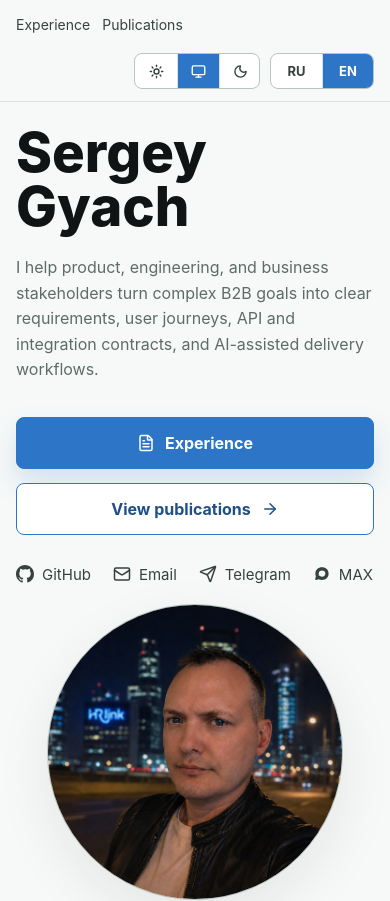
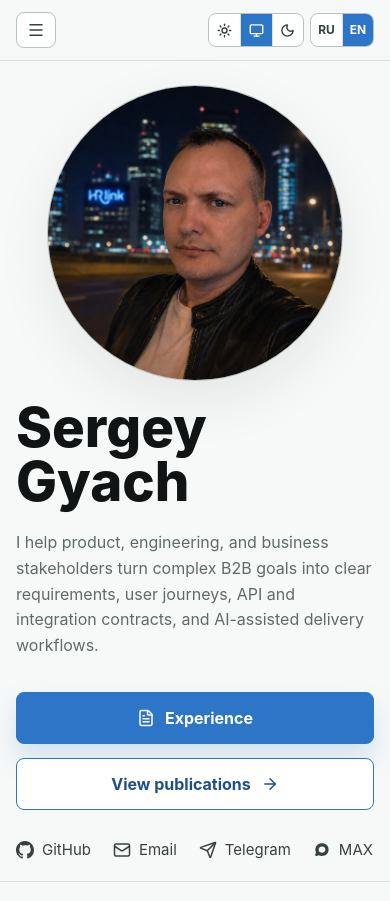
Before and after one commit to gyach/sergey.gyach.ru, a Next.js app: page / in a window 390 px wide. Shown: the top 901 px of the page. Built offline with nearby package versions, Linux system fonts and the light colour scheme.

Commit message:
Add mobile navigation menu

```diff
--- a/src/app/globals.css
+++ b/src/app/globals.css
@@ -110,6 +110,7 @@ a {
 }
 
 .header-inner {
+  position: relative;
   display: flex;
   min-height: 64px;
   align-items: center;
@@ -172,6 +173,63 @@ a {
 .nav-links a:focus-visible::after {
   opacity: 1;
   transform: scaleX(1);
+}
+
+.mobile-nav {
+  display: none;
+}
+
+.mobile-nav summary {
+  display: grid;
+  width: 40px;
+  min-width: 40px;
+  height: 36px;
+  place-items: center;
+  border: 1px solid var(--line-strong);
+  border-radius: 8px;
+  background: var(--surface);
+  color: var(--muted-strong);
+  cursor: pointer;
+  list-style: none;
+}
+
+.mobile-nav summary::-webkit-details-marker {
+  display: none;
+}
+
+.mobile-nav summary:hover,
+.mobile-nav summary:focus-visible {
+  color: var(--accent-strong);
+}
+
+.mobile-nav-panel {
+  position: absolute;
+  top: calc(100% + 8px);
+  left: 0;
+  z-index: 30;
+  display: grid;
+  min-width: 190px;
+  gap: 4px;
+  border: 1px solid var(--line);
+  border-radius: 8px;
+  background: var(--surface);
+  padding: 8px;
+  box-shadow: var(--shadow);
+}
+
+.mobile-nav-panel a {
+  border-radius: 6px;
+  color: var(--muted-strong);
+  padding: 10px 12px;
+  font-size: 14px;
+  font-weight: 680;
+  line-height: 1.2;
+}
+
+.mobile-nav-panel a:hover,
+.mobile-nav-panel a:focus-visible {
+  background: var(--accent-soft);
+  color: var(--accent-strong);
 }
 
 .language-switcher,
@@ -639,26 +697,30 @@ a {
   }
 
   .header-inner {
-    min-height: 70px;
-    align-items: flex-start;
-    flex-direction: column;
-    justify-content: center;
-    gap: 10px;
-    padding: 12px 0;
+    min-height: 60px;
+    align-items: center;
+    flex-direction: row;
+    justify-content: space-between;
+    gap: 12px;
+    padding: 10px 0;
   }
 
   .header-actions {
+    display: grid;
     width: 100%;
+    grid-template-columns: 40px max-content;
     align-items: center;
-    flex-direction: row;
-    flex-wrap: wrap;
     justify-content: space-between;
-    gap: 12px;
+    gap: 10px;
   }
 
   .preference-controls {
-    flex: 1 1 220px;
-    flex-wrap: wrap;
+    display: grid;
+    width: 166px;
+    min-width: 0;
+    grid-template-columns: 96px 64px;
+    flex-wrap: nowrap;
+    gap: 6px;
     justify-content: flex-end;
   }
 
@@ -667,34 +729,44 @@ a {
     font-size: 20px;
   }
 
-  .nav-links {
-    width: auto;
-    flex: 1 0 auto;
-    justify-content: flex-start;
-    gap: 12px;
-    font-size: 14px;
+  .desktop-nav {
+    display: none;
   }
 
-  .nav-links a {
-    padding: 4px 0 8px;
+  .mobile-nav {
+    display: block;
+    flex: 0 0 auto;
+    position: relative;
+  }
+
+  .language-option,
+  .theme-option {
+    min-width: 0;
+    min-height: 32px;
+    font-size: 12px;
   }
 
   .language-switcher {
-    width: 104px;
+    width: 64px;
   }
 
   .theme-switcher {
-    width: 126px;
+    width: 96px;
   }
 
   #resume,
   #publications {
-    scroll-margin-top: 150px;
+    scroll-margin-top: 82px;
   }
 
   .hero-grid {
     gap: 20px;
     padding: 24px 0 22px;
+  }
+
+  .hero-media {
+    order: -1;
+    width: min(76vw, 320px);
   }
 
   .hero-copy h1 {
@@ -712,10 +784,6 @@ a {
 
   .button {
     width: 100%;
-  }
-
-  .hero-media {
-    width: min(76vw, 320px);
   }
 
   .content-section {
--- a/src/components/site-header.tsx
+++ b/src/components/site-header.tsx
@@ -1,3 +1,4 @@
+import { Menu } from "lucide-react";
 import { LanguageSwitcher } from "@/components/language-switcher";
 import { ThemeSwitcher } from "@/components/theme-switcher";
 import { type NavItem } from "@/data/site";
@@ -11,13 +12,25 @@ export function SiteHeader({ navItems }: SiteHeaderProps) {
     <header className="site-header">
       <div className="container header-inner">
         <div className="header-actions">
-          <nav className="nav-links" aria-label="Primary navigation">
+          <nav className="nav-links desktop-nav" aria-label="Primary navigation">
             {navItems.map((item) => (
               <a key={item.href} href={item.href}>
                 {item.label}
               </a>
             ))}
           </nav>
+          <details className="mobile-nav">
+            <summary aria-label="Primary navigation">
+              <Menu size={18} aria-hidden="true" />
+            </summary>
+            <nav className="mobile-nav-panel" aria-label="Primary navigation">
+              {navItems.map((item) => (
+                <a key={item.href} href={item.href}>
+                  {item.label}
+                </a>
+              ))}
+            </nav>
+          </details>
           <div className="preference-controls">
             <ThemeSwitcher />
             <LanguageSwitcher />
```
